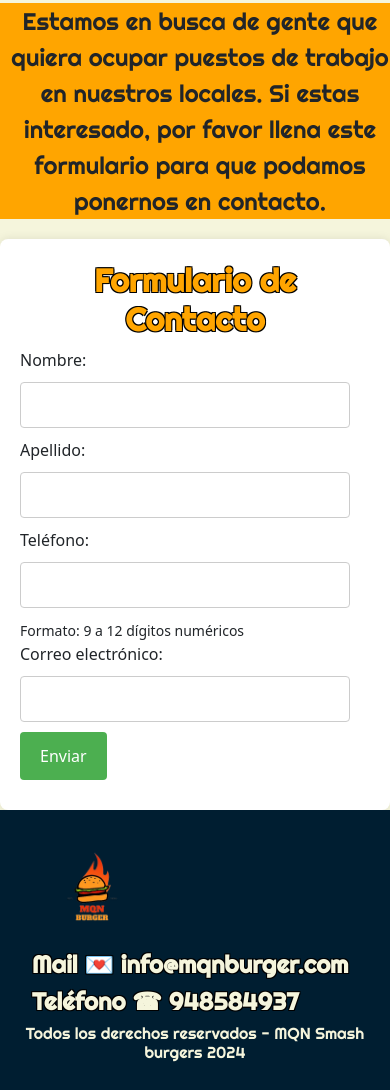
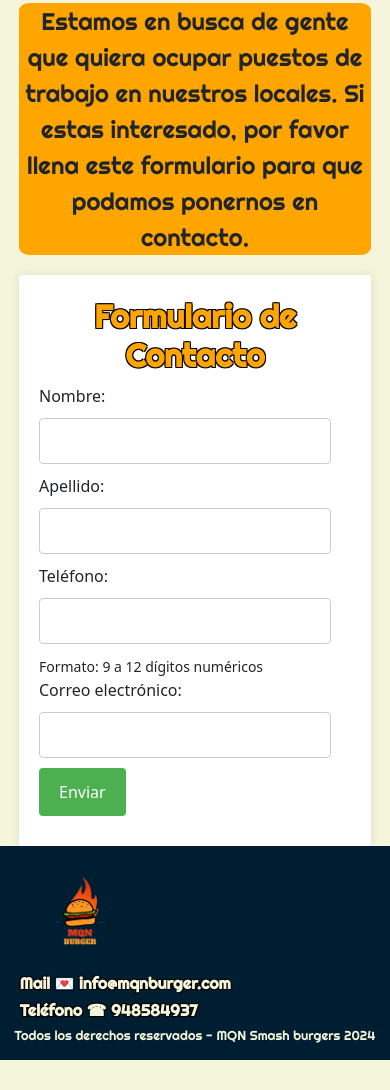
Before and after one commit to tomasfranchini/MQN-CODER, a plain HTML site: page pages/contacto.html in a window 390 px wide. Shown: the part 236-1326 px from the top of the page. After the commit the page ends 1296 px from the top, so only its background shows below. Drawn offline with nearby package versions, Linux system fonts and the light colour scheme.

Commit message:
correccion footer y formulario de contacto

```diff
--- a/css/styles.css
+++ b/css/styles.css
@@ -452,9 +452,9 @@ h4{
         font-size: smaller;
     }
     .section1 div img {
-        max-width: 25rem;
+        max-width: 22rem;
         height:15rem;
-        border-radius: 2%;
+        border-radius: 5%;
     }
 
     .section2{
@@ -500,20 +500,47 @@ h4{
         justify-content: center;
     }
     .hamburguesas div img{
-        max-width: 25rem;
+        max-width: 22rem;
         height:15rem;
-        border-radius: 2%;
+        border-radius: 5%;
+        padding: 2%;
     }
 
     .contacto__formulario{
         text-align: center;
         font-size: x-large;
-        width: 25rem;
+        width: 22rem;
         background-color: orange;
+        border-radius: 3%;
 
 
     }
 
+    .formulario {
+        max-width: 22rem;
+        background-color: #fff;
+        padding: 20px;
+        border-radius: 3px;
+        box-shadow: 0 0 10px rgba(0, 0, 0, 0.1);
+        margin: auto;
+    }
 
+    .container-fluid h5{
+        text-align: left;
+        color: beige;
+        font-family: "Righteous", sans-serif;
+        font-size: medium;
+    }
+
+    .derechos h6{
+        text-align: center;
+        font-family:"Righteous", sans-serif;
+        color: beige;
+        font-size: small;
+    }
+
+    .footer{
+        background-color:  rgb(00, 30, 49);
+        padding: 2%;
 
     }
```
